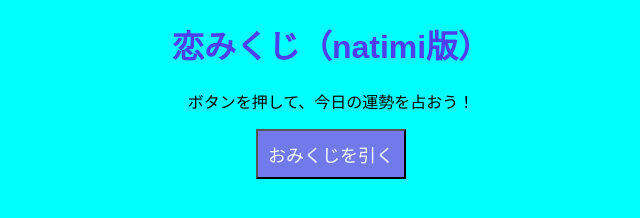
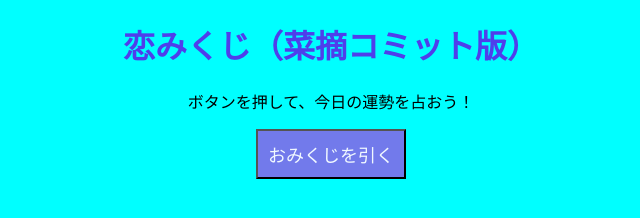
Before and after one commit to hsha24067-miyazaki/koimikuji, a plain HTML site: page index.html in a window 1280 px wide. Shown: the whole page, without its empty margins (309-949 px from the left). Drawn offline with Linux system fonts and the light colour scheme.

Commit message:
見出しの変更

```diff
--- a/index.html
+++ b/index.html
@@ -6,7 +6,7 @@
         <link rel="stylesheet" href="style.css">
     </head>
     <body>
-        <h1>恋みくじ（natimi版）</h1>
+        <h1>恋みくじ（菜摘コミット版）</h1>
         <p>ボタンを押して、今日の運勢を占おう！</p>
         <button id="omikuji-bt">おみくじを引く</button>
         <div id="result" class="result">
```
